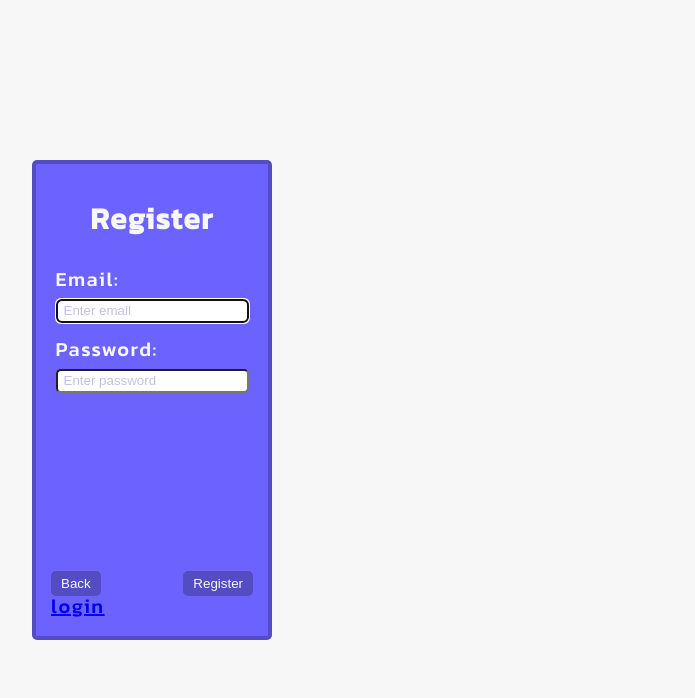
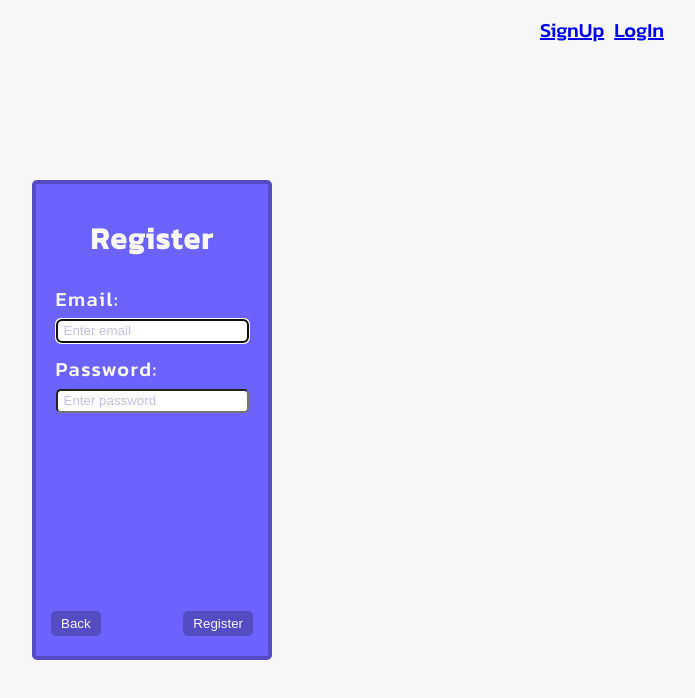
Before and after one commit to R-Ohirok/SimpleToDo-React, a React (Vite) app: page /signup in a window 1280 px wide. Shown: the top 698 px of the page, without its empty margins (488-1183 px from the left). Built offline with nearby package versions, Linux system fonts and the light colour scheme.

Commit message:
refactor: add JWT

```diff
--- a/src/App.tsx
+++ b/src/App.tsx
@@ -1,9 +1,27 @@
 import './index.scss';
-import { Outlet } from 'react-router-dom';
+import { Link, Outlet } from 'react-router-dom';
+import useIsAuthorized from './state/hooks/useIsAuthorized';
 
 function App() {
+  const isAuthorized = useIsAuthorized();
+
   return (
     <div className="app">
+      {!isAuthorized && (
+        <div
+          style={{
+            width: '80%',
+            display: 'flex',
+            gap: '10px',
+            justifyContent: 'flex-end',
+            marginTop: '20px',
+            marginInline: 'auto',
+          }}
+        >
+          <Link to="/signup">SignUp</Link>
+          <Link to="/login">LogIn</Link>
+        </div>
+      )}
       <Outlet />
     </div>
   );
--- a/src/api/auth.ts
+++ b/src/api/auth.ts
@@ -5,6 +5,9 @@ import api from './config';
 export async function registerUser(params: RegisterParams): Promise<string> {
   try {
     const response = await api.post('/auth/register', params);
+    const token = response.data.token;
+
+    localStorage.setItem('token', token);
     return response.data;
   } catch (error: unknown) {
     if (axios.isAxiosError(error) && error.response) {
@@ -34,7 +37,9 @@ export async function verifyEmail(email: string): Promise<string> {
 export async function logIn(params: LogInParams): Promise<string> {
   try {
     const response = await api.post('/auth/login', params);
+    const token = response.data.token;
 
+    localStorage.setItem('token', token);
     return response.data;
   } catch (error: unknown) {
     if (axios.isAxiosError(error) && error.response) {
--- a/src/api/config.ts
+++ b/src/api/config.ts
@@ -8,11 +8,17 @@ const api = axios.create({
 });
 
 api.defaults.timeout = 2500;
-api.defaults.headers.common['Authorization'] = 'AUTH_TOKEN';
+// api.defaults.headers.common['Authorization'] = 'AUTH_TOKEN';
 
 api.interceptors.request.use(config => {
   if (config.data) {
     config.data = snakecaseKeys(config.data, { deep: true });
+  }
+
+  const token = localStorage.getItem('token');
+
+  if (token) {
+    config.headers.Authorization = `Bearer ${token}`;
   }
 
   return config;
--- a/src/components/LogInPage/AuthForm/AuthForm.tsx
+++ b/src/components/LogInPage/AuthForm/AuthForm.tsx
@@ -9,7 +9,6 @@ type Props = {
   onBack: () => void;
   showEmail?: string;
   errorMessage?: string;
-  children?: React.ReactNode;
 };
 
 const AuthForm: React.FC<Props> = ({
@@ -20,7 +19,6 @@ const AuthForm: React.FC<Props> = ({
   showEmail,
   onSubmit,
   onBack,
-  children,
 }) => {
   return (
     <form className={styles.form} onSubmit={onSubmit}>
@@ -55,8 +53,6 @@ const AuthForm: React.FC<Props> = ({
             {submitBtnText}
           </button>
         </div>
-
-        {children}
       </div>
     </form>
   );
--- a/src/components/LogInPage/LogInPage.tsx
+++ b/src/components/LogInPage/LogInPage.tsx
@@ -1,15 +1,21 @@
-import { useState } from 'react';
+import { useEffect, useState } from 'react';
 import styles from './LogInPage.module.scss';
-import { Link, useNavigate } from 'react-router-dom';
+import { useNavigate } from 'react-router-dom';
 import { verifyEmail, logIn } from '../../api/auth';
 import useIsAuthorized from '../../state/hooks/useIsAuthorized';
 import { useMutation } from '@tanstack/react-query';
 import AuthForm from './AuthForm/AuthForm';
 
 const LogInPage = () => {
-  const [isAuthorized, setIsAuthorized] = useIsAuthorized();
+  const isAuthorized = useIsAuthorized();
   const [currEmail, setCurrEmail] = useState('');
   const navigate = useNavigate();
+
+  useEffect(() => {
+      if (isAuthorized) {
+        navigate('/', { replace: true });
+      }
+    }, []);
 
   const verifyEmailMutation = useMutation({
     mutationFn: verifyEmail,
@@ -21,7 +27,6 @@ const LogInPage = () => {
   const logInMutation = useMutation({
     mutationFn: logIn,
     onSuccess: () => {
-      setIsAuthorized();
       navigate('/', { replace: true });
     },
   });
@@ -60,15 +65,6 @@ const LogInPage = () => {
     verifyEmailMutation.reset();
   };
 
-  if (isAuthorized) {
-    return (
-      <div>
-        Already authorized
-        <Link to="/">Home</Link>
-      </div>
-    );
-  }
-
   return (
     <main className={styles.login}>
       {!currEmail ? (
@@ -84,7 +80,6 @@ const LogInPage = () => {
           onBack={goBack}
           submitBtnText="Continue"
         >
-          <Link to="/signup">SignUp</Link>
         </AuthForm>
       ) : (
         <AuthForm
--- a/src/components/ProtectedRoute.tsx
+++ b/src/components/ProtectedRoute.tsx
@@ -2,9 +2,9 @@ import { Navigate, Outlet } from 'react-router-dom';
 import useIsAuthorized from '../state/hooks/useIsAuthorized';
 
 const ProtectedRoute = () => {
-  const [isAuthorized] = useIsAuthorized();
+  const isAuthorized = useIsAuthorized();
 
-  return isAuthorized ? <Outlet /> : <Navigate to="/signup" />;
+  return isAuthorized ? <Outlet /> : <Navigate to="/signup" replace />;
 };
 
 export default ProtectedRoute;
--- a/src/components/SignUpPage/SignUpPage.module.scss
+++ b/src/components/SignUpPage/SignUpPage.module.scss
@@ -60,15 +60,8 @@
 .control {
   display: flex;
   width: 100%;
-  flex-direction: column;
+  flex-direction: row;
   justify-content: space-between;
-
-  &Btns {
-    display: flex;
-    width: 100%;
-    flex-direction: row;
-    justify-content: space-between;
-  }
 
   &Btn {
     box-sizing: border-box;
--- a/src/components/SignUpPage/SignUpPage.tsx
+++ b/src/components/SignUpPage/SignUpPage.tsx
@@ -1,13 +1,19 @@
-import { useState } from 'react';
+import { useEffect, useState } from 'react';
 import styles from './SignUpPage.module.scss';
-import { Link, useNavigate } from 'react-router-dom';
+import { useNavigate } from 'react-router-dom';
 import { registerUser } from '../../api/auth';
 import useIsAuthorized from '../../state/hooks/useIsAuthorized';
 
 const SignUpPage = () => {
-  const [isAuthorized, setIsAuthorized] = useIsAuthorized();
+  const isAuthorized = useIsAuthorized();
   const [message, setMessage] = useState('');
   const navigate = useNavigate();
+
+  useEffect(() => {
+    if (isAuthorized) {
+      navigate('/', { replace: true });
+    }
+  }, []);
 
   const handleSubmit = async (event: React.FormEvent<HTMLFormElement>) => {
     event.preventDefault();
@@ -23,8 +29,7 @@ const SignUpPage = () => {
 
     try {
       await registerUser(params);
-      setIsAuthorized();
-      setMessage('Registered successfully!');
+      navigate('/', { replace: true });
     } catch (err) {
       setMessage(`${err}`);
     }
@@ -33,15 +38,6 @@ const SignUpPage = () => {
   const goBack = () => {
     navigate(-1);
   };
-
-  if (isAuthorized) {
-    return (
-      <div>
-        Already authorized
-        <Link to="/">Home</Link>
-      </div>
-    );
-  }
 
   return (
     <main className={styles.register}>
@@ -78,7 +74,6 @@ const SignUpPage = () => {
         </div>
 
         <div className={styles.control}>
-          <div className={styles.controlBtns}>
           <button className={styles.controlBtn} type="button" onClick={goBack}>
             Back
           </button>
@@ -86,8 +81,6 @@ const SignUpPage = () => {
             Register
           </button>
         </div>
-          <Link to="/login">login</Link>
-        </div>
       </form>
     </main>
   );
--- a/src/components/TodosPage/TodosPage.tsx
+++ b/src/components/TodosPage/TodosPage.tsx
@@ -9,7 +9,7 @@ import type { FilterStatusType, ToDoType } from '../../types';
 import { useTodoSocket } from '../../hooks/useTodoSocket';
 import useTodos from '../../hooks/useTodos';
 import { FIRST_PAGE, ITEMS_PER_PAGE } from '../../constants/constants';
-import { Link, useSearchParams } from 'react-router-dom';
+import { useSearchParams } from 'react-router-dom';
 
 const TodosPage = () => {
   const [searchParams] = useSearchParams();
@@ -76,16 +76,6 @@ const TodosPage = () => {
 
   return (
     <>
-      <div
-        style={{
-          marginTop: '20px',
-          marginInline: 'auto',
-        }}
-      >
-        <Link to="/signup">SignUp</Link>
-        <Link to="/login">LogIn</Link>
-      </div>
-
       <Header />
 
       <main>
--- a/src/state/hooks/useIsAuthorized.ts
+++ b/src/state/hooks/useIsAuthorized.ts
@@ -1,23 +1,21 @@
 import { atom, useAtom } from 'jotai';
+import { useEffect } from 'react';
 
-type IsAuthorizedType = 'false' | 'true';
+const initialState: boolean =
+  Boolean(localStorage.getItem('isAuthorized')) || false;
 
-const initialState: IsAuthorizedType =
-  (localStorage.getItem('isAuthorized') as IsAuthorizedType) || 'false';
+const AuthorizeAtom = atom<boolean>(initialState);
 
-const AuthorizeAtom = atom<boolean>(initialState ==='true');
+const useIsAuthorized = (): boolean => {
 
-const useIsAuthorized = (): [boolean, () => void] => {
-  const [isAuth, setIsAuth] = useAtom(AuthorizeAtom);
+  const [isAuthorized, setIsAuthorized] = useAtom<boolean>(AuthorizeAtom);
 
-  const setIsAuthorized = () => {
-    const newAuthorize = isAuth ? 'false' : 'true';
-    localStorage.setItem('isAuthorized', newAuthorize);
+  useEffect(() => {
+    const token = localStorage.getItem('token');
+    setIsAuthorized(!!token);
+  }, []);
 
-    setIsAuth(!isAuth);
-  };
-
-  return [isAuth, setIsAuthorized];
+  return isAuthorized;
 };
 
 export default useIsAuthorized;
```
Lines whose indentation alone changed are shown as unchanged.
